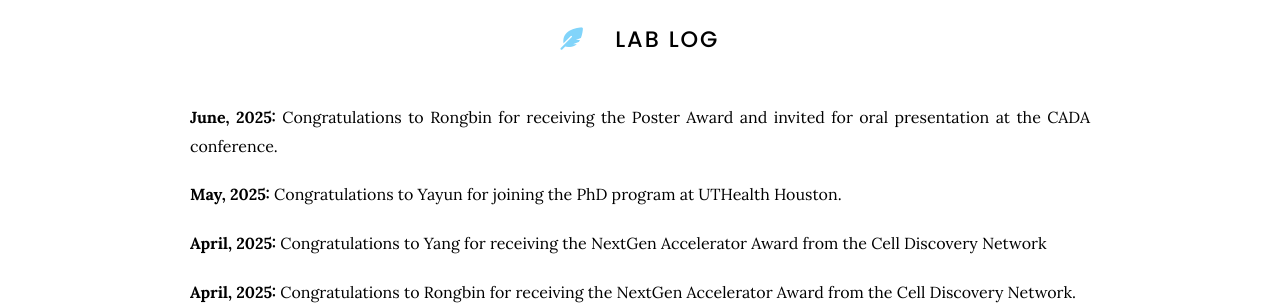
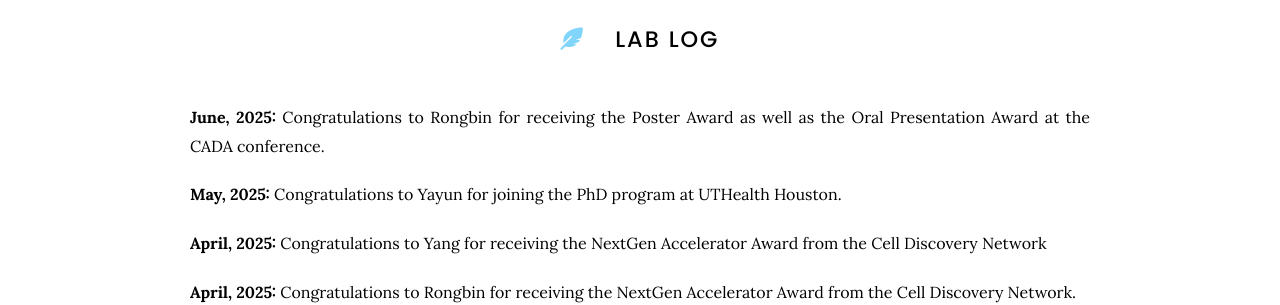
Before and after one commit to kaifuchenlab/kaifuchenlab.github.io, a Jekyll site: the page built from 7.news/index.md, in a window 1280 px wide and 900 px high. Shown: the part 154-459 px from the top of the window. Built offline with Jekyll 4.4.1, drawn with Linux system fonts in a browser that asks for light colours.

Commit message:
Update index.md

```diff
--- a/7.news/index.md
+++ b/7.news/index.md
@@ -8,7 +8,7 @@ nav:
 # <i class="fas fa-feather-alt"></i> Lab log
 
 **June, 2025:**
-Congratulations to Rongbin for receiving the Poster Award and invited for oral presentation at the CADA conference.
+Congratulations to Rongbin for receiving the Poster Award as well as the Oral Presentation Award at the CADA conference.
 
 **May, 2025:**
 Congratulations to Yayun for joining the PhD program at UTHealth Houston.
```
